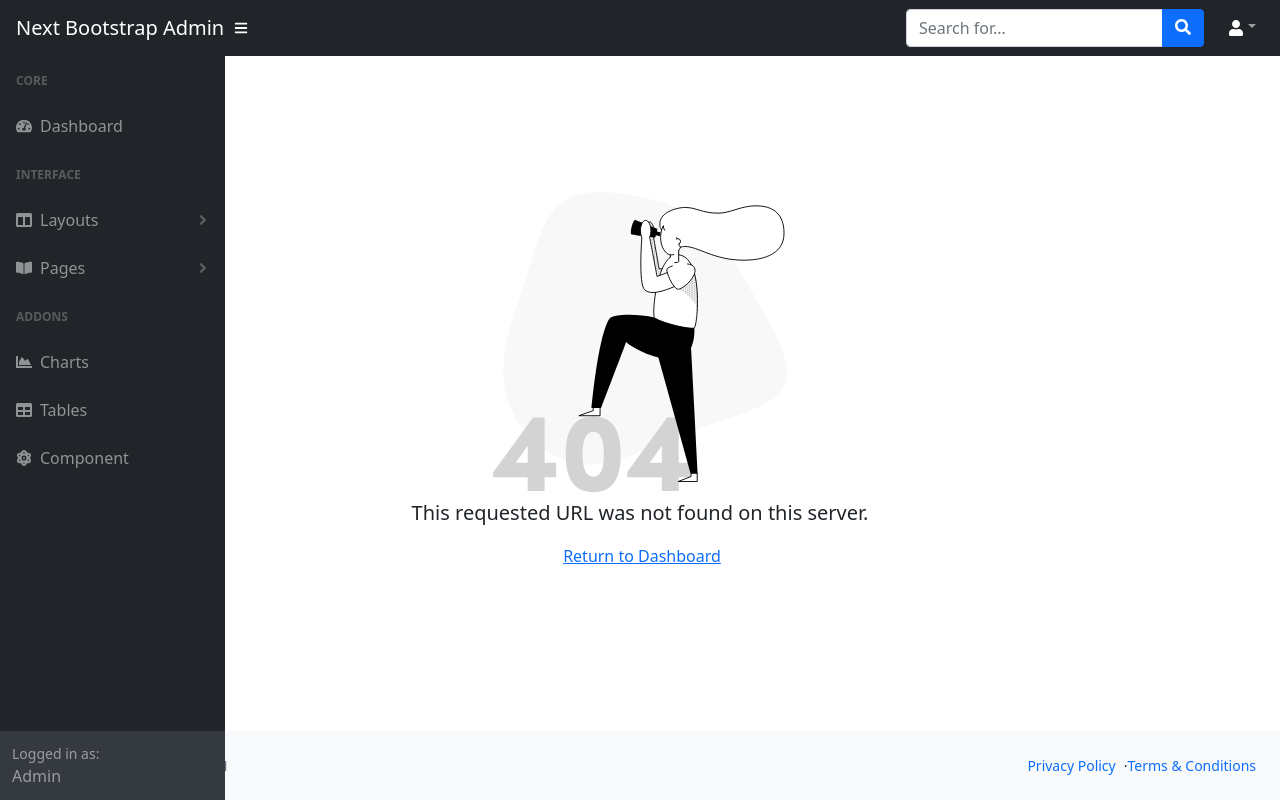
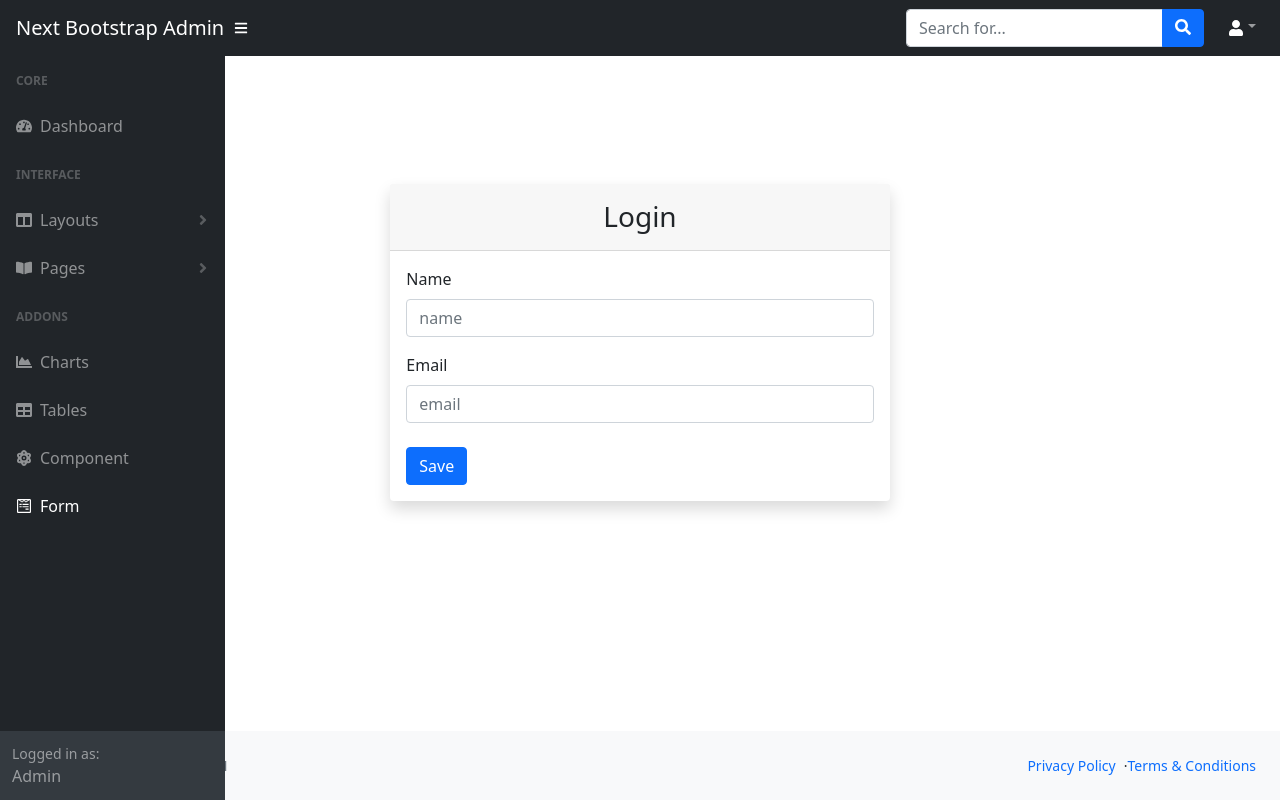
Before and after one commit to wahidari/next-bootstrap-admin, a Next.js app: page /form in a window 1280 px wide. Before the commit this address had no page. Built offline with nearby package versions, Linux system fonts and the light colour scheme.

Commit message:
send data from form to API

```diff
--- a/components/SideNav.js
+++ b/components/SideNav.js
@@ -1,4 +1,4 @@
-import { FaTachometerAlt, FaAngleDown, FaColumns, FaBookOpen, FaChartArea, FaTable, FaAtom } from "react-icons/fa"
+import { FaTachometerAlt, FaAngleDown, FaColumns, FaBookOpen, FaChartArea, FaTable, FaAtom, FaWpforms } from "react-icons/fa"
 import ActiveLink from "./ActiveLink"
 
 export default function SideNav() {
@@ -99,6 +99,12 @@ export default function SideNav() {
                   Component
                 </a>
               </ActiveLink>
+              <ActiveLink activeClassName="active" href="/form">
+                <a className="nav-link">
+                  <FaWpforms className="me-2" />
+                  Form
+                </a>
+              </ActiveLink>
             </div>
           </div>
           <div className="sb-sidenav-footer">
--- a/package.json
+++ b/package.json
@@ -19,6 +19,7 @@
     "react-bootstrap": "^2.1.0",
     "react-chartjs-2": "^4.0.0",
     "react-dom": "17.0.2",
+    "react-hook-form": "^7.22.5",
     "react-icons": "^4.3.1",
     "react-loading-skeleton": "^3.0.2"
   },
--- /dev/null
+++ b/pages/api/form.js
@@ -0,0 +1,22 @@
+// Next.js API route support: https://nextjs.org/docs/api-routes/introduction
+
+export default function handler(req, res) {
+  if (req.method === 'POST') {
+    if (req.body.name) {
+      res.status(200).json({ status: "200", message: "response success post", name: req.body.name })
+    } else {
+      res.status(500).json({ status: "500", message: "response error post" })
+    }
+  }
+  if (req.method === 'PUT') {
+    if (req.body.name) {
+      res.status(200).json({ status: "200", message: "response success put" , name: req.body.name})
+    } else {
+      res.status(500).json({ status: "500",  message: "response error put" })
+    }
+  } else {
+    // Handle any other HTTP method
+    res.json({ name: "response from get" })
+  }
+
+}
--- /dev/null
+++ b/pages/form.js
@@ -0,0 +1,145 @@
+import { useForm } from "react-hook-form";
+import axios from "axios";
+import Head from 'next/head'
+import TopNav from "../components/TopNav"
+import SideNav from "../components/SideNav"
+import Footer from '../components/Footer'
+import { useState } from "react";
+import { Alert } from "react-bootstrap";
+
+export default function Form() {
+  const { register, formState: { errors }, handleSubmit } = useForm();
+
+  const [showAlertSuccess, setShowAlertSuccess] = useState(false);
+  const [showAlertError, setShowAlertError] = useState(false);
+
+  const [successMessage, setSuccessMessage] = useState()
+  const [errorMessage, setErrorMessage] = useState()
+
+  // function to output form data
+  // we need to pass it to onSubmit of form element
+  async function onSubmit(data) {
+    try {
+      const res = await axios.put("http://localhost:3000/api/form", data)
+      if (res.data.status == 200) {
+        setSuccessMessage(res.data.message)
+        setErrorMessage("")
+        setShowAlertSuccess(true);
+        setTimeout(() => {
+          setShowAlertSuccess(false);
+        }, 2000);
+      } else {
+        setErrorMessage(res.data.message)
+        setSuccessMessage("")
+        setShowAlertError(true);
+        setTimeout(() => {
+          setShowAlertError(false);
+        }, 2000);
+      }
+    } catch (error) {
+      console.log("Error Update");
+      console.log(error);
+    }
+  }
+
+  return (
+    <>
+      <style jsx>
+        {`
+
+        `}
+      </style>
+
+      <Head>
+        <title>Form | Next Bootstrap Admin</title>
+        <meta name="description" content="Next Bootstrap" />
+        <link rel="icon" href="/favicon.ico" />
+        <meta charSet="utf-8" />
+        <meta httpEquiv="X-UA-Compatible" content="IE=edge" />
+        <meta name="viewport" content="width=device-width, initial-scale=1, shrink-to-fit=no" />
+        <meta name="description" content="" />
+        <meta name="author" content="" />
+        {/* <!-- Open Graph / Facebook --> */}
+        <meta property="og:type" content="website" />
+        <meta property="og:url" content="https://next-bootstrapp.vercel.app/" />
+        <meta property="og:title" content="Next Bootstrap" />
+        <meta property="og:description" content="Next Bootstrap" />
+        <meta property="og:image" content="https://next-bootstrapp.vercel.app/metalogo.png"></meta>
+      </Head>
+
+      <main className="sb-nav-fixed">
+
+        <TopNav />
+
+        <div id="layoutSidenav">
+
+          <SideNav />
+
+          <div id="layoutSidenav_content">
+            <main>
+              <div className="container-fluid px-4">
+                <h1 className="mt-4">Form</h1>
+                <ol className="breadcrumb mb-4">
+                  <li className="breadcrumb-item active">Dashboard</li>
+                </ol>
+
+                <div className="row justify-content-center">
+                  <div className="col-lg-5">
+                    <div className="card shadow border-0 rounded-lg mb-4">
+                      <div className="card-header"><h3 className="text-center font-weight-light my-2">Login</h3></div>
+                      <div className="card-body">
+                        {showAlertSuccess ?
+                          // if show alert success TRUE
+                          <Alert variant="success"> <p className="mb-0"> {successMessage} </p> </Alert>
+                          // if show alert success FALSE
+                          : ""
+                        }
+                        {showAlertError ?
+                          // if show alert error TRUE
+                          <Alert variant="danger"> <p className="mb-0"> {errorMessage} </p> </Alert>
+                          // if show alert error FALSE
+                          : ""
+                        }
+
+                        {/* // {errorMessage ? <span className="fs-6 text-danger">{errorMessage}</span> : ""} */}
+                        {/* "handleSubmit" will validate your inputs before invoking "onSubmit" */}
+                        <form onSubmit={handleSubmit(onSubmit)}>
+                          <div className="mb-3">
+                            <label htmlFor="name">Name</label>
+                            {/* include validation with required or other standard HTML validation rules */}
+                            <input {...register("name", { required: true })} className="form-control my-2" id="name" type="text" placeholder="name" />
+                            {/* errors will return when field validation fails  */}
+                            {errors.name && <span className="fs-6 text-danger">This field is required</span>}
+                          </div>
+                          <div className="mb-3">
+                            <label htmlFor="email">Email</label>
+                            {/* include validation with required or other standard HTML validation rules */}
+                            <input {...register("email", { required: true })} className="form-control my-2" id="email" type="email" placeholder="email" />
+                            {/* errors will return when field validation fails  */}
+                            {errors.email && <span className="fs-6 text-danger">This field is required</span>}
+                          </div>
+                          <div className="d-flex align-items-center justify-content-between mt-4 mb-0">
+                            <button
+                              type="submit"
+                              className="btn btn-primary">Save
+                            </button>
+                          </div>
+                        </form>
+                      </div>
+                    </div>
+                  </div>
+
+                </div>
+
+              </div>
+            </main>
+
+            <Footer />
+
+          </div>
+        </div>
+
+      </main>
+    </>
+  )
+}
```
Also changed, not shown: components/TopNav.js (+4 -3 lines), 1 other file (tests, documents, lock files or other folders).
